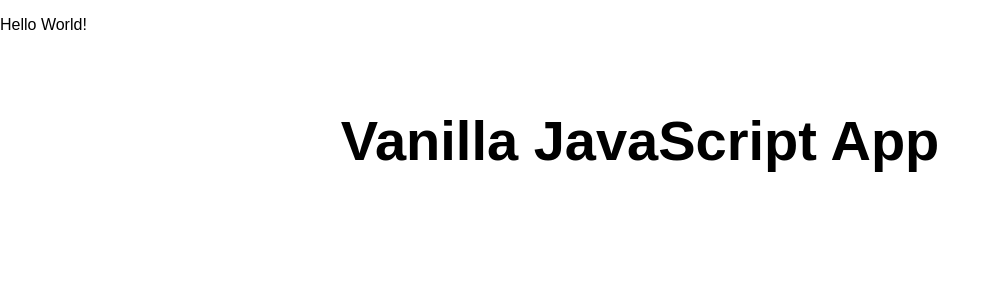
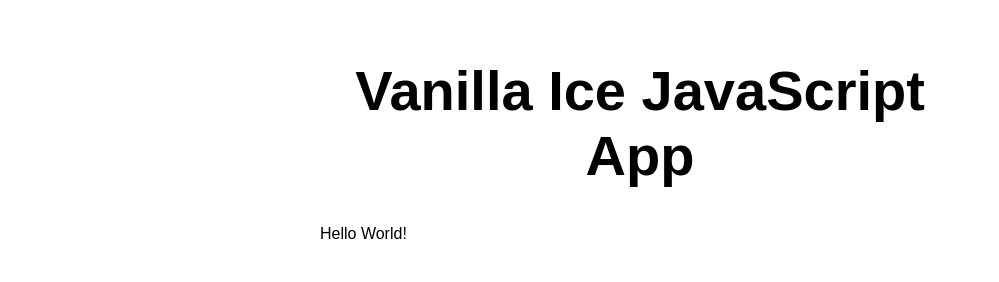
Before and after one commit to mjmcken/mjm-azure-poc, a website: page src/index.html in a window 1280 px wide. Shown: the whole page, without its empty margins (0-999 px from the left). Drawn offline with Linux system fonts and the light colour scheme.

Commit message:
Update index.html

```diff
--- a/src/index.html
+++ b/src/index.html
@@ -6,12 +6,12 @@
   <meta name="viewport" content="width=device-width, initial-scale=1.0">
   <link rel="stylesheet" href="styles.css">
   <title>Vanilla Ice JavaScript App</title>
-  <p>Hello World!</p>
 </head>
 
 <body>
   <main>
-    <h1>Vanilla JavaScript App</h1>
+    <h1>Vanilla Ice JavaScript App</h1>
+      <p>Hello World!</p>
   </main>
 </body>
 
```
